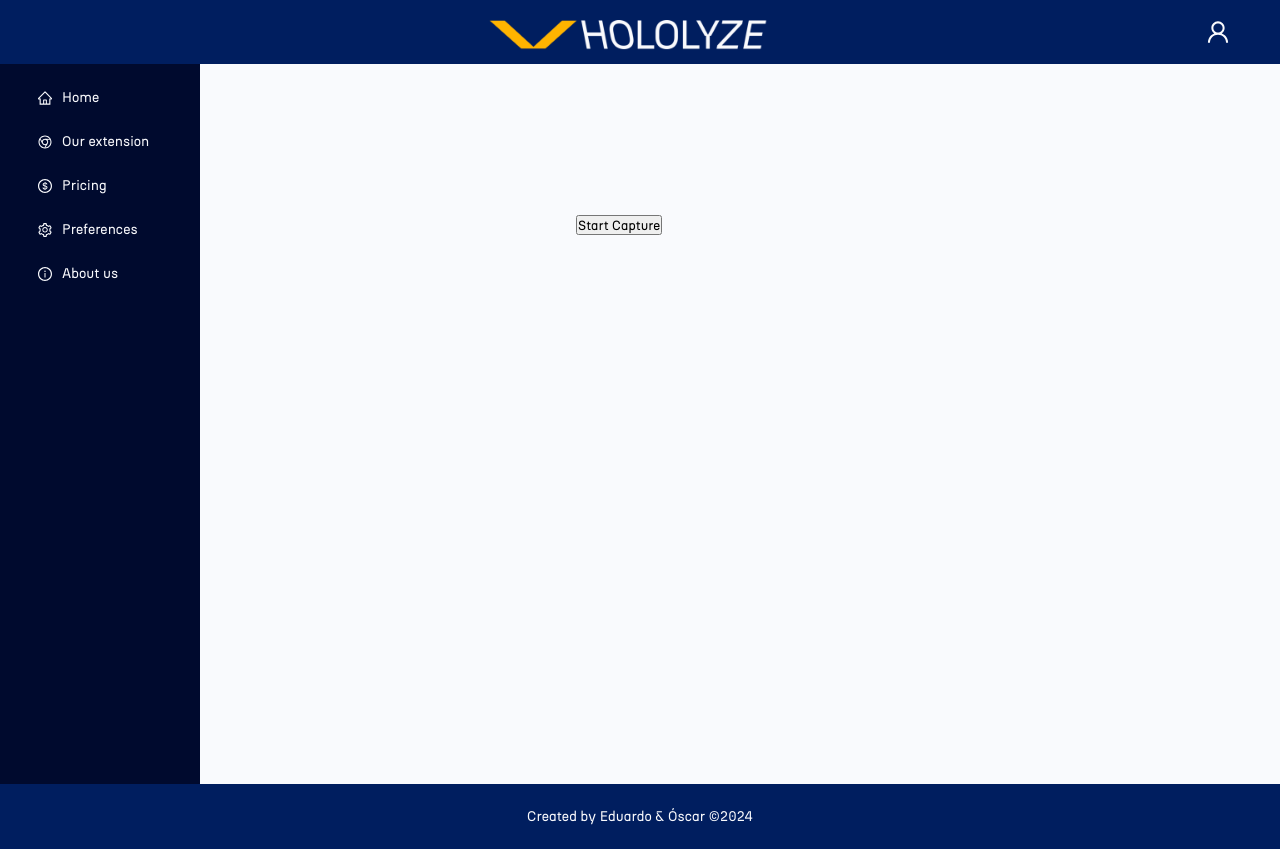
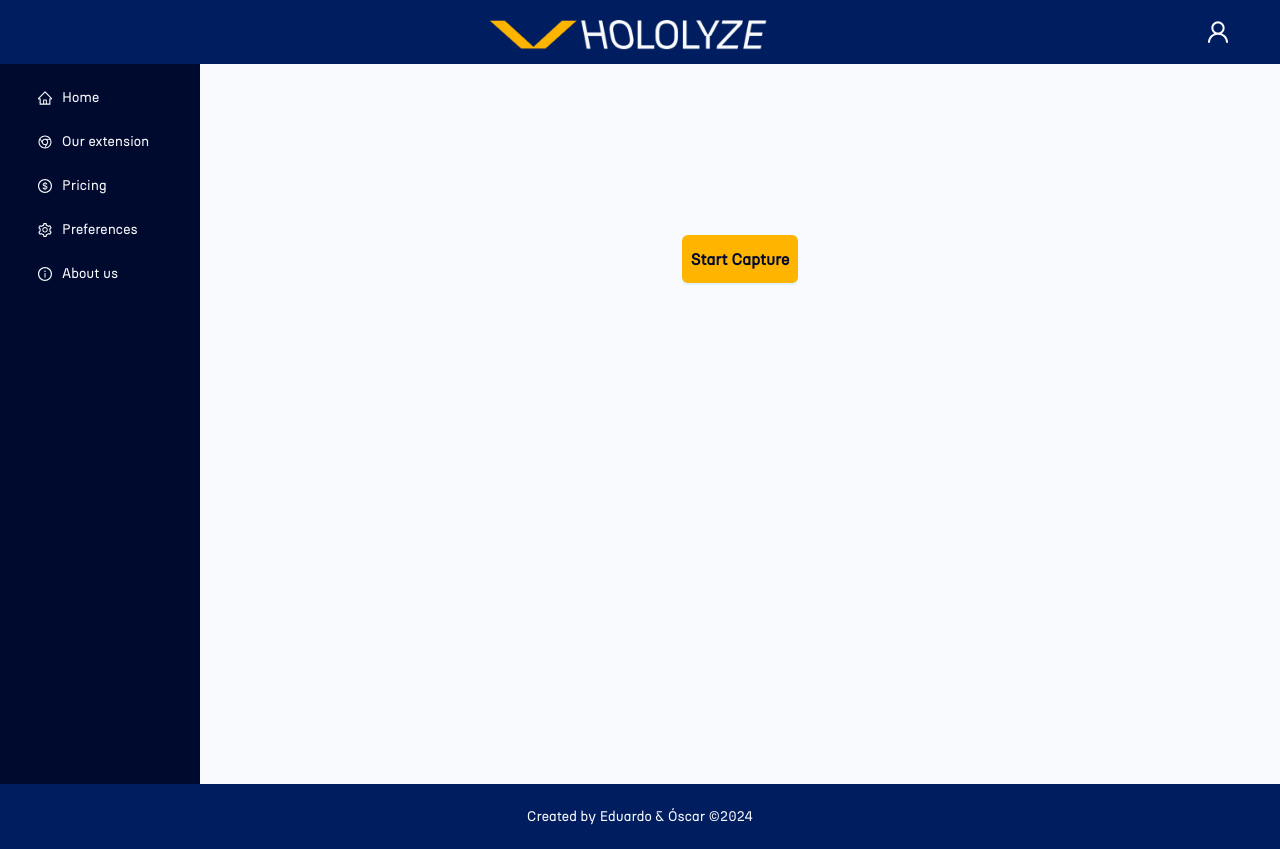
Before and after one commit to okhergo/Hololyze_IPO_USAL, a React (Create React App) app: page /hologram in a window 1280 px wide. Built offline with nearby package versions, Linux system fonts and the light colour scheme; no server answers.

Commit message:
webcam styles

```diff
--- a/src/index.css
+++ b/src/index.css
@@ -283,7 +283,15 @@ p{
 h3{
   font-size: 25px;
 }
-
+.webcamWrapper{
+  display: flex;
+  flex-direction: column;
+  align-items: center;
+  justify-content: center;
+}
+.webcam{
+  border-radius: 10px;
+}
 h4{
   margin-top: 10px;
   font-weight: normal;
--- a/src/routes/Webcam.js
+++ b/src/routes/Webcam.js
@@ -1,5 +1,6 @@
 import React from 'react'
 import Webcam from "react-webcam"
+import { Button } from 'antd'
 
 const WebcamStreamCapture = () => {
     const webcamRef = React.useRef(null)
@@ -51,17 +52,17 @@ const WebcamStreamCapture = () => {
     }, [recordedChunks])
 
     return (
-      <>
-        <Webcam audio={false} ref={webcamRef} />
+      <div className='webcamWrapper'>
+        <Webcam className="webcam" audio={false} ref={webcamRef} />
         {capturing ? (
-          <button onClick={handleStopCaptureClick}>Stop Capture</button>
+          <Button className='Button' type="primary" onClick={handleStopCaptureClick}>Stop Capture</Button>
         ) : (
-          <button onClick={handleStartCaptureClick}>Start Capture</button>
+          <Button className='Button' type="primary" onClick={handleStartCaptureClick}>Start Capture</Button>
         )}
         {recordedChunks.length > 0 && (
-          <button onClick={handleDownload}>Download</button>
+          <Button className='Button' type="primary" onClick={handleDownload}>Download</Button>
         )}
-      </>
+      </div>
     )
 }
 export default WebcamStreamCapture
```
